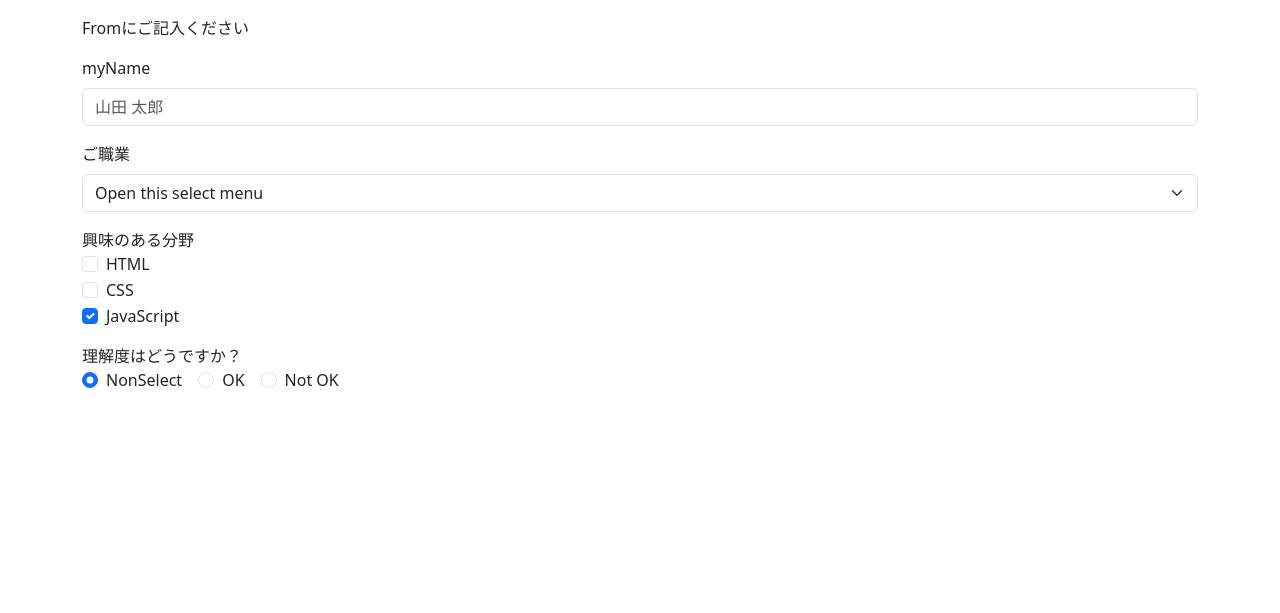
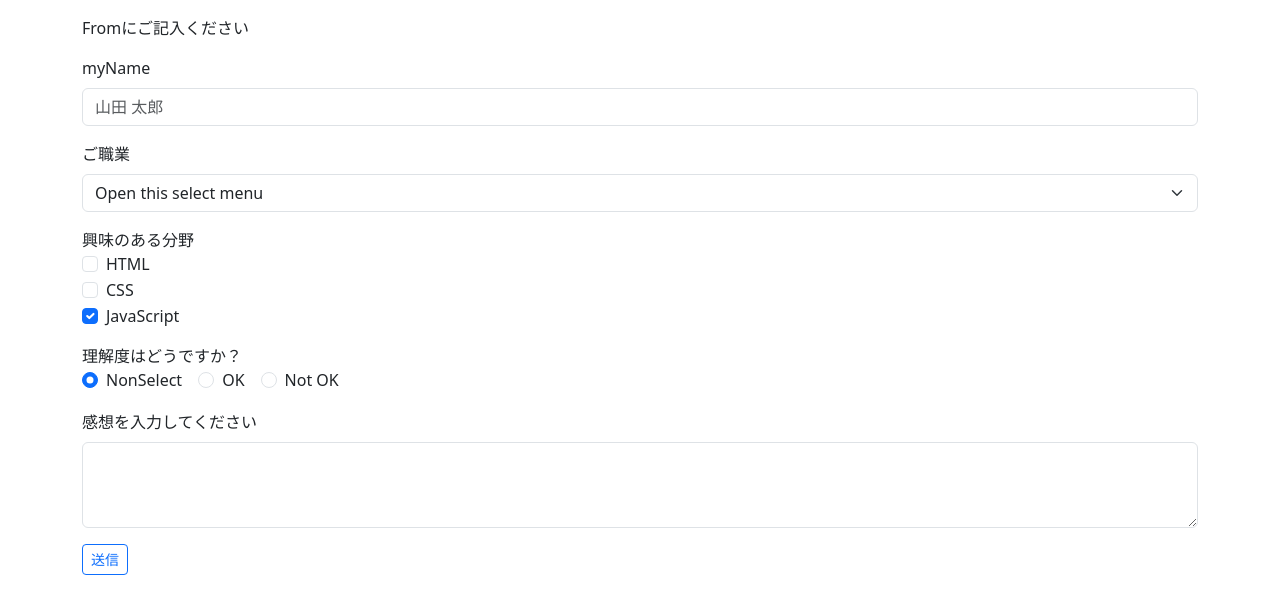
Before and after one commit to ShotaNakahata/Various-types-of-practice, a website: page Udemy_CSS/Bootstrap/index.html in a window 1280 px wide. Shown: the part 121-734 px from the top of the page. Drawn offline with nearby package versions, Linux system fonts and the light colour scheme.

Commit message:
Udemy_css bootstrap pt7

```diff
--- a/Udemy_CSS/Bootstrap/index.html
+++ b/Udemy_CSS/Bootstrap/index.html
@@ -85,6 +85,17 @@
                     </div>
                 </div>
             </div>
+
+            <div class="mb-3">
+                <div class="mb-3">
+                    <label for="text" class="form-label">感想を入力してください</label>
+                    <textarea class="form-control" id="text" rows="3"></textarea>
+                </div>
+            </div>
+
+            <div class="mb-3">
+                <button type="submit" class="btn btn-outline-primary btn-sm">送信</button>
+            </div>
         </form>
     </div>
 </body>
```
